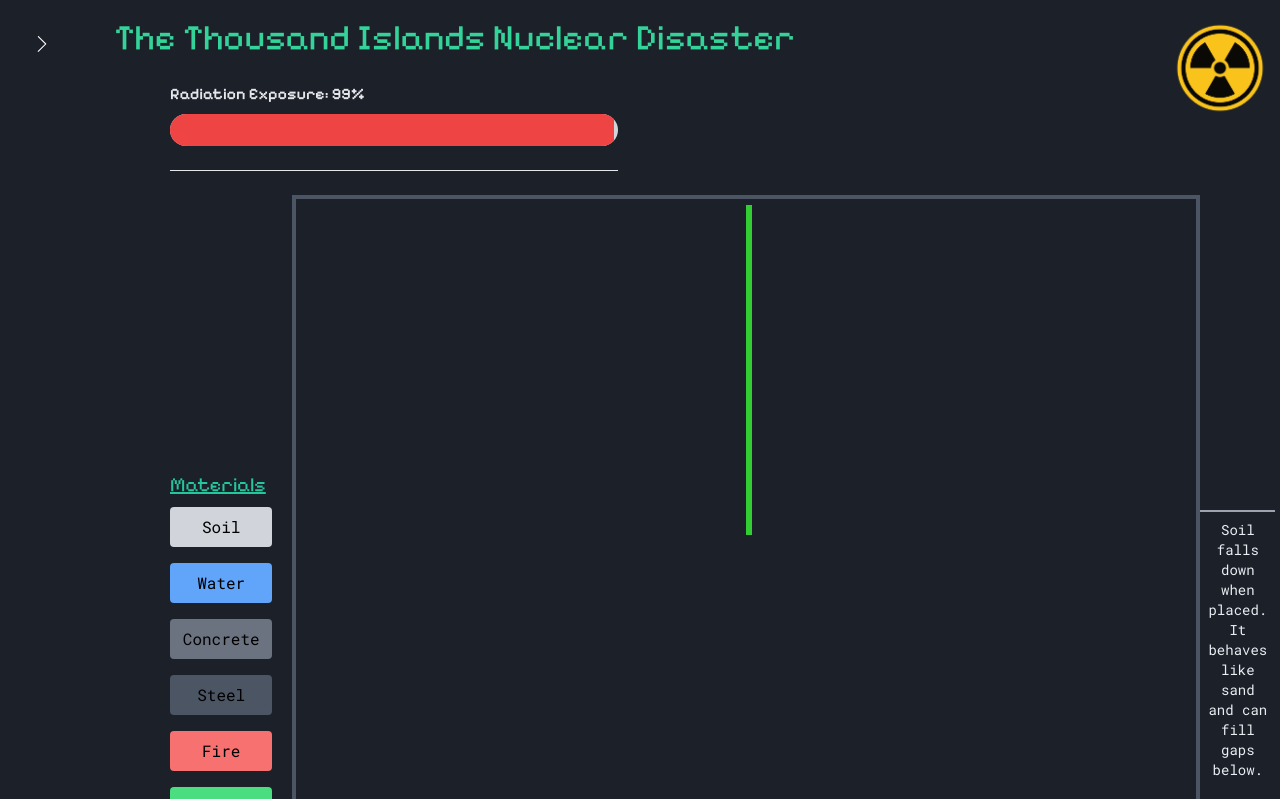
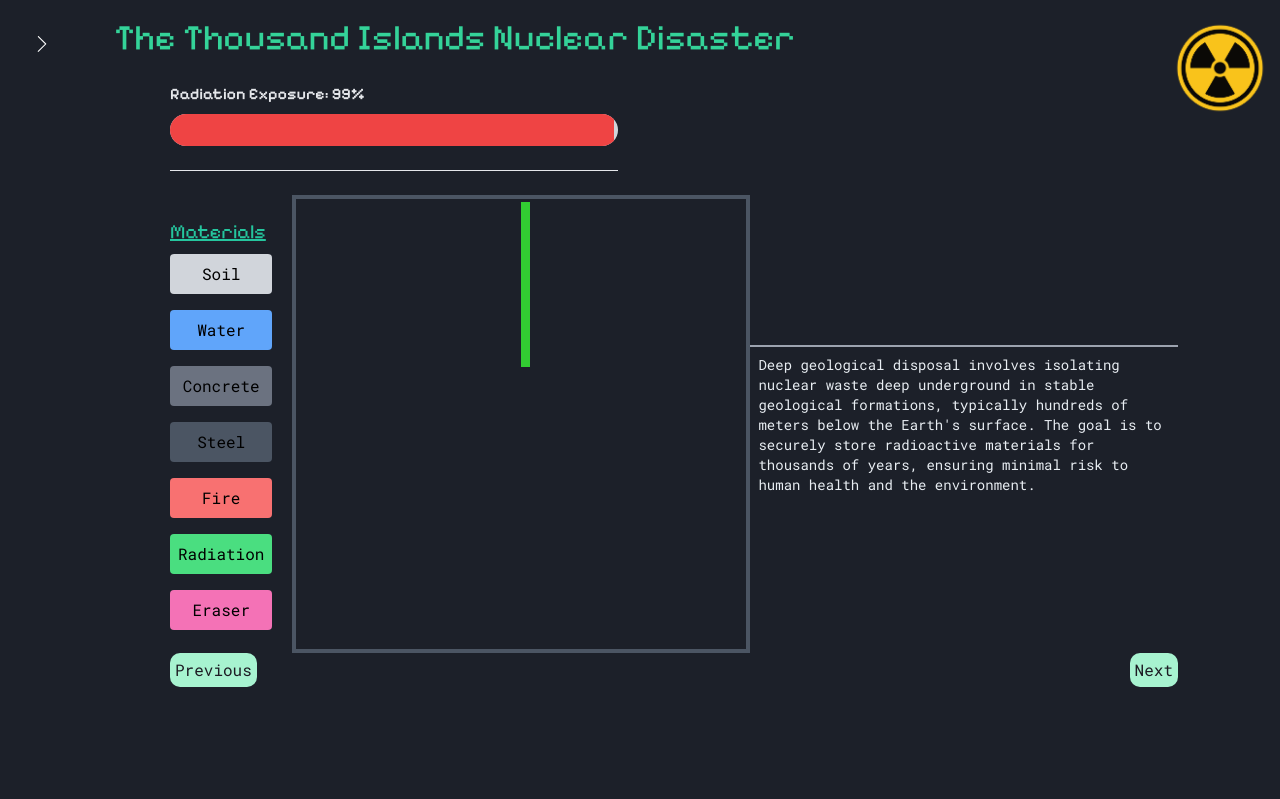
Before and after one commit to skandula07/the-1000-islands-nuclear-disaster, a React (Create React App) app: page /containment in a window 1280 px wide. Shown: the top 799 px of the page. Built offline with nearby package versions, Linux system fonts and the light colour scheme.

Commit message:
new information in falling game

```diff
--- a/src/1000islands/Minigames/game2/Containment.tsx
+++ b/src/1000islands/Minigames/game2/Containment.tsx
@@ -13,12 +13,13 @@ const Containment = () => {
   const [brush, setBrush] = useState("soil");
 
   const materialTypes = {
-    soil: { color: "#D2B48C", behavior: "fall", description: "Soil falls down when placed. It behaves like sand and can fill gaps below." },
-    water: { color: "#1E90FF", behavior: "fall", description: "Water falls down when placed. It can extinguish fire and fill gaps below." },
-    concrete: { color: "#D3D3D3", behavior: "static", description: "Concrete stays in place and does not move. It is immovable and prevents other materials from moving past it." },
-    steel: { color: "#B0C4DE", behavior: "static", description: "Steel is like concrete: it is static and doesn't move or interact with other materials." },
-    fire: { color: "#FF4500", behavior: "manual", description: "Fire can be drawn at the mouse location. It will disappear if it touches water below it." },
-    radiation: { color: "#32CD32", behavior: "radiation", description: "Radiation can be affected by fire. It will be burnt by fire if in contact with it." }, // Updated to green
+    soil: { color: "#D2B48C", behavior: "fall", description: "Deep geological disposal involves isolating nuclear waste deep underground in stable geological formations, typically hundreds of meters below the Earth's surface. The goal is to securely store radioactive materials for thousands of years, ensuring minimal risk to human health and the environment." },
+    water: { color: "#1E90FF", behavior: "fall", description: "Water is primarily used as a cooling agent and a shielding barrier, acting as a primary method to protect personnel from radiation by absorbing and dispersing radioactive particles emitted from the source, typically in nuclear power plants, where large pools of water are used to store spent fuel rods, providing a layer of protection due to water's ability to attenuate radiation." },
+    concrete: { color: "#D3D3D3", behavior: "static", description: "Concrete is known for its inert properties, and plays a pivotal role in nuclear and radioactive waste storage, providing a robust barrier against radiation.Concrete is primarily used as a radiation shield dome in the main enclosure, which includes the ionizing unit, and the auxiliary enclosure, which includes the nuclear generator. It is additionally employed to build barrel containment, which keeps the nuclear waste material safe from contaminating the environment. Concrete is also utilized to create tunnels and radiation shielding enclosures for collecting hazardous waste worldwide."},
+    steel: { color: "#B0C4DE", behavior: "static", description: "Pre-war steel refers to steel that was produced before World War II, particularly before the widespread use of nuclear technology and significant industrialization that increased exposure to radiation. Steel made during this period, especially from older sources like decommissioned ships or equipment, tends to have much lower levels of radiation compared to modern steel, which is often exposed to higher levels of cosmic radiation and industrial contamination. As a result, pre-war steel is sometimes sought after for its 'low background' properties, making it ideal for sensitive applications, such as scientific instruments or storage containers for nuclear waste, where minimal radiation interference is crucial. Steel can become radioactive when exposed to high levels of radiation, especially through neutron activation in nuclear environments. Low-background steel, often sourced from pre-war materials or deep underground, has reduced natural radioactivity and is used in sensitive applications where minimal radiation interference is crucial." },
+    fire: { color: "#FF4500", behavior: "manual", description: "A fire directly increases the amount of radiation in its immediate environment by emitting thermal radiation, which is essentially heat energy traveling in electromagnetic waves, primarily in the infrared spectrum; this radiation can be felt as heat when you stand near a fire, and can even cause burns if the intensity is high enough." },
+    radiation: { color: "#32CD32", behavior: "radiation", description: "Want to make things worse? Contaminate the canvas even more!" },
+    eraser: { color: "#FF69B4", behavior: "eraser", description: "The eraser brush allows you to remove materials from the grid." }, // Pink Eraser Brush
   };
 
   // Initialize the grid (canvas background)
@@ -94,6 +95,9 @@ const Containment = () => {
             case "static":
               break;
 
+            case "eraser":
+              break;
+
             default:
               break;
           }
@@ -113,14 +117,22 @@ const Containment = () => {
 
     ctx.clearRect(0, 0, canvas.width, canvas.height);
 
-    const pixelSize = 6; // Increase pixel size for better visibility
+    const basePixelSize = 3; // Base pixel size for most materials
+    const radiationPixelSize = 9; // Radiation is 3x larger than other materials
 
     for (let y = 0; y < HEIGHT; y++) {
       for (let x = 0; x < WIDTH; x++) {
         const material = grid[y][x];
         if (material) {
+          if (material === "radiation") {
+            // Radiation is drawn 3x larger (9px)
             ctx.fillStyle = materialTypes[material].color;
-          ctx.fillRect(x * pixelSize, y * pixelSize, pixelSize, pixelSize); // Larger pixels for better visibility
+            ctx.fillRect(x * basePixelSize, y * basePixelSize, radiationPixelSize, radiationPixelSize);
+          } else {
+            // Other materials are drawn with base size (3px)
+            ctx.fillStyle = materialTypes[material].color;
+            ctx.fillRect(x * basePixelSize, y * basePixelSize, basePixelSize, basePixelSize);
+          }
         }
       }
     }
@@ -131,13 +143,16 @@ const Containment = () => {
     const canvas = canvasRef.current;
     if (!canvas) return; // Early return if canvas is null
     const rect = canvas.getBoundingClientRect();
-    const x = Math.floor((e.clientX - rect.left) / 6); // Updated to use larger pixel size
-    const y = Math.floor((e.clientY - rect.top) / 6);  // Updated to use larger pixel size
+    const x = Math.floor((e.clientX - rect.left) / 3); // Updated for smaller pixel size
+    const y = Math.floor((e.clientY - rect.top) / 3);  // Updated for smaller pixel size
 
-    // Add the selected material at the mouse position
     const newGrid = grid.map(row => [...row]); // Create a new copy of the grid
     if (y < HEIGHT && x < WIDTH) {
-      newGrid[y][x] = brush;
+      if (brush === "eraser") {
+        newGrid[y][x] = null; // Clear the material at the selected grid position
+      } else {
+        newGrid[y][x] = brush; // Add selected material
+      }
     }
     setGrid(newGrid);
   };
@@ -157,7 +172,6 @@ const Containment = () => {
       <Exposure percentage={99} />
       <div className="flex items-center">
         <Cutscene />
-
         <div className="controls">
           <h2 className="text-xl mb-2 underline">Materials</h2>
           <div className="grid gap-4 w-4/6 text-black">
@@ -167,13 +181,14 @@ const Containment = () => {
             <button onClick={() => handleBrushChange("steel")} className="p-2 bg-gray-600 rounded">Steel</button>
             <button onClick={() => handleBrushChange("fire")} className="p-2 bg-red-400 rounded">Fire</button>
             <button onClick={() => handleBrushChange("radiation")} className="p-2 bg-green-400 rounded">Radiation</button>
+            <button onClick={() => handleBrushChange("eraser")} className="p-2 bg-pink-400 rounded">Eraser</button> {/* Pink Eraser Button */}
           </div>
         </div>
 
         <canvas
           ref={canvasRef}
-        width={WIDTH * 6}  // Update canvas width to match larger pixel size
-        height={HEIGHT * 6} // Update canvas height to match larger pixel size
+          width={WIDTH * 3}  // Canvas size remains unchanged
+          height={HEIGHT * 3} // Canvas size remains unchanged
           onMouseDown={handleMouseDown}
           onMouseMove={(e) => {
             if (e.buttons === 1) handleMouseDown(e); // If mouse is held down, continue drawing
@@ -181,7 +196,7 @@ const Containment = () => {
           className="falling-sand-canvas border-4 border-gray-600 ml-5"
         />
 
-      <p className="text-center text-sm p-2 border-t-2 border-gray-400">{materialTypes[brush]?.description}</p>
+        <p className="text-left text-sm p-2 border-t-2 border-gray-400">{materialTypes[brush]?.description}</p>
       </div>
       <div className="pb-10">
         <Link to="/repair" className="float-left direction">Previous</Link>
```
Also changed, not shown: src/1000islands/Minigames/game2/fallingsand.css (+0 -7 lines). Lines whose indentation alone changed are shown as unchanged.
